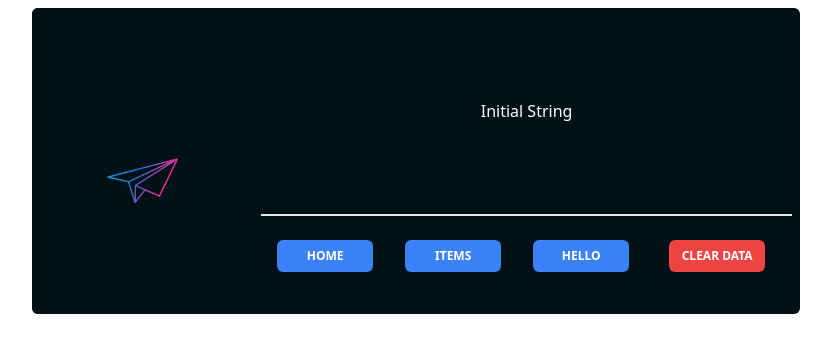
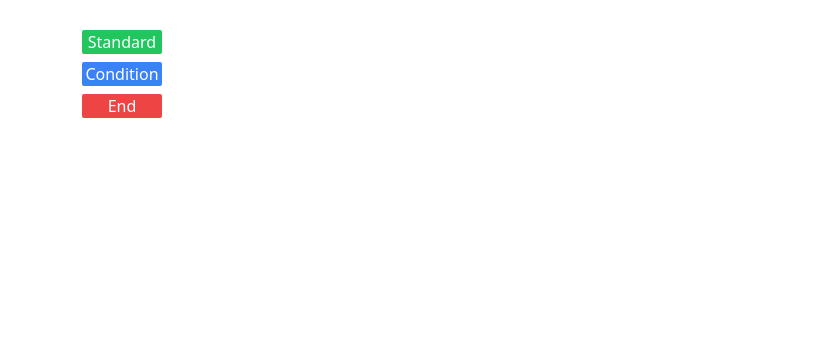
Before and after one commit to irTaroen/react-tailwind-demo, a React (Vite) app: page / in a window 1280 px wide. Shown: the top 352 px of the page, without its empty margins (224-1055 px from the left). Built offline with nearby package versions, Linux system fonts and the light colour scheme.

Commit message:
Added ternary typescript condition

```diff
--- a/src/App.tsx
+++ b/src/App.tsx
@@ -1,13 +1,10 @@
-// import MainAcme from "./components/Acme/MainAcme";
-import Card_First from "./components/Cards/Card_First";
+import MainVSync from "./components/VSync/MainVSync";
 
 function App() {
   return (
     <>
-    <Card_First path="public/img/Cards/requests.png" />
+      <MainVSync />
     </>
-
-
   );
 }
 
--- a/src/components/Acme/Rockets.tsx
+++ b/src/components/Acme/Rockets.tsx
@@ -28,7 +28,10 @@ export default function Rockets() {
 
   return (
     <>
-      <section id="rockets" className=" max-w-4xl mx-auto p-6 my-12 scroll-mt-20">
+      <section
+        id="rockets"
+        className=" max-w-4xl mx-auto p-6 my-12 scroll-mt-20"
+      >
         <h2 className=" text-4xl font-bold text-center sm:text-5xl mb-6 text-slate-900 dark:text-white">
           Our Rockets
         </h2>
--- /dev/null
+++ b/src/components/VSync/ConditionNode.tsx
@@ -0,0 +1,12 @@
+export default function ConditionNode(props) {
+  const index = props.index;
+  return (
+    <div
+      id={index}
+      className=" border border-solid border-white w-24 h-24 text-center justify-center items-center flex cursor-pointer mx-2"
+      onClick={() => alert("select condition")}
+    >
+      ConditionNode #{index}
+    </div>
+  );
+}
--- /dev/null
+++ b/src/components/VSync/DataNode.tsx
@@ -0,0 +1,12 @@
+export default function DataNode(props) {
+  const index = props.index;
+  return (
+    <div
+      id={index}
+      className=" border border-solid border-white w-24 h-24 text-center justify-center items-center flex cursor-pointer mx-2"
+      onClick={() => alert("select data")}
+    >
+      DataNode #{index}
+    </div>
+  );
+}
--- /dev/null
+++ b/src/components/VSync/MainVSync.tsx
@@ -0,0 +1,80 @@
+import { useState } from "react";
+
+import DataNode from "./DataNode";
+import OptionsNode from "./OptionsNode";
+import ConditionNode from "./ConditionNode";
+
+export default function MainVSync() {
+  const [nodeIndex, setNodeIndex] = useState(2);
+  const [dataNodes, setDataNodes] = useState([]);
+
+  function createNode(props) {
+    if (props.nodetype === "Add") {
+      console.log("Add");
+      return (
+        <>
+          <DataNode index={props.nodeIndex} />
+        </>
+      );
+    } else if (props.nodetype === "Condition") {
+      return (
+        <>
+          <ConditionNode index={props.nodeIndex} />
+        </>
+      );
+      console.log("Condition");
+    } else {
+      // Handle other cases or return a default value
+      console.log("End selected");
+    }
+  }
+
+  const handleButtonClick_Add = () => {
+    // Create a new array with the existing nodes and add a new DataNode
+    setDataNodes([...dataNodes, { type: "Add", key: nodeIndex }]);
+    setNodeIndex(nodeIndex + 1);
+    // console.log(nodeIndex);
+    // console.log(dataNodes);
+  };
+
+  const handleButtonClick_Condition = () => {
+    // Create a new array with the existing nodes and add a new DataNode
+    setDataNodes([...dataNodes, { type: "Condition", key: nodeIndex }]);
+    setNodeIndex(nodeIndex + 1);
+
+    // console.log(nodeIndex);
+    // console.log(dataNodes);
+  };
+
+  const handleButtonClick_End = () => {
+    // Create a new array with the existing nodes and add a new DataNode
+    setDataNodes([...dataNodes, { type: "End", key: nodeIndex }]);
+    setNodeIndex(nodeIndex + 1);
+
+    // console.log(nodeIndex);
+    // console.log(dataNodes);
+  };
+  return (
+    <>
+      <div className=" flex items-center justify-center">
+        <div className=" border border-solid border-white w-9/12 h-screen p-6 flex">
+          <DataNode index={1} />
+          <OptionsNode
+            add={handleButtonClick_Add}
+            condition={handleButtonClick_Condition}
+            end={handleButtonClick_End}
+          />
+          {dataNodes.map((item) => (
+            <>
+              {item.type === "Add"
+                ? "True"
+                : item.type === "Condition"
+                ? "False"
+                : "No"}
+            </>
+          ))}
+        </div>
+      </div>
+    </>
+  );
+}
--- /dev/null
+++ b/src/components/VSync/OptionsNode.tsx
@@ -0,0 +1,26 @@
+import DataNode from "./DataNode";
+
+export default function OptionsNode(props) {
+  return (
+    <div className="border border-solid border-white w-24 h-24 flex-col items-center justify-between">
+      <button
+        className="my-1 mx-2 rounded-sm items-center w-20 bg-green-500"
+        onClick={props.add}
+      >
+        Standard
+      </button>
+      <button
+        className="my-1 mx-2 rounded-sm items-center w-20 bg-blue-500"
+        onClick={props.condition}
+      >
+        Condition
+      </button>
+      <button
+        className="my-1 mx-2 rounded-sm items-center w-20 bg-red-500"
+        onClick={props.end}
+      >
+        End
+      </button>
+    </div>
+  );
+}
```
Also changed, not shown: src/components/DossierConverter/MainConverter.tsx (deleted).
